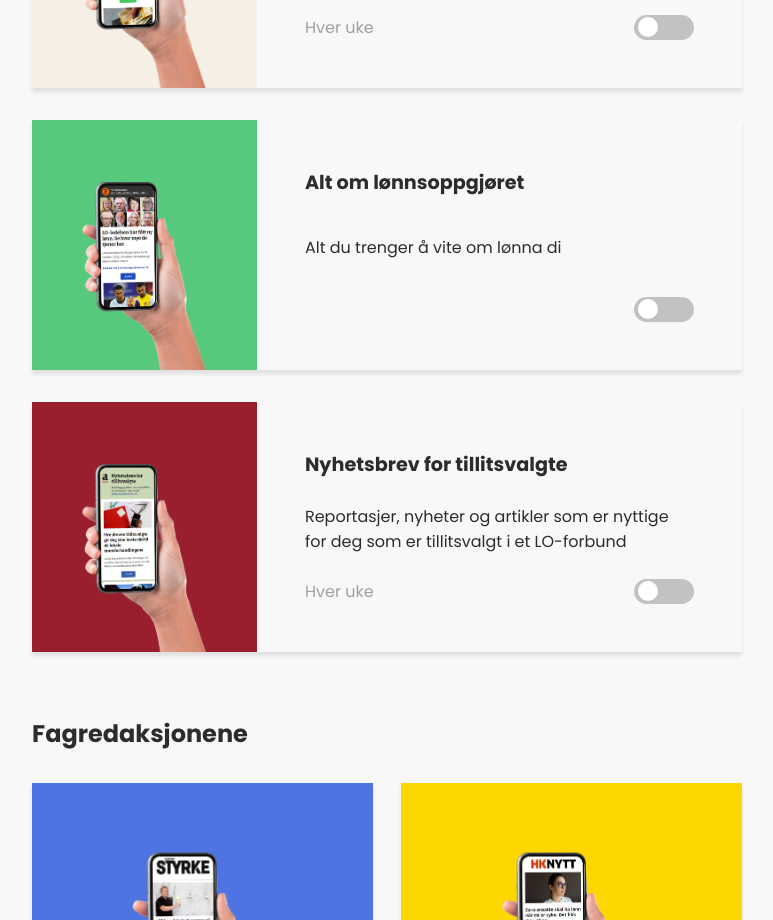
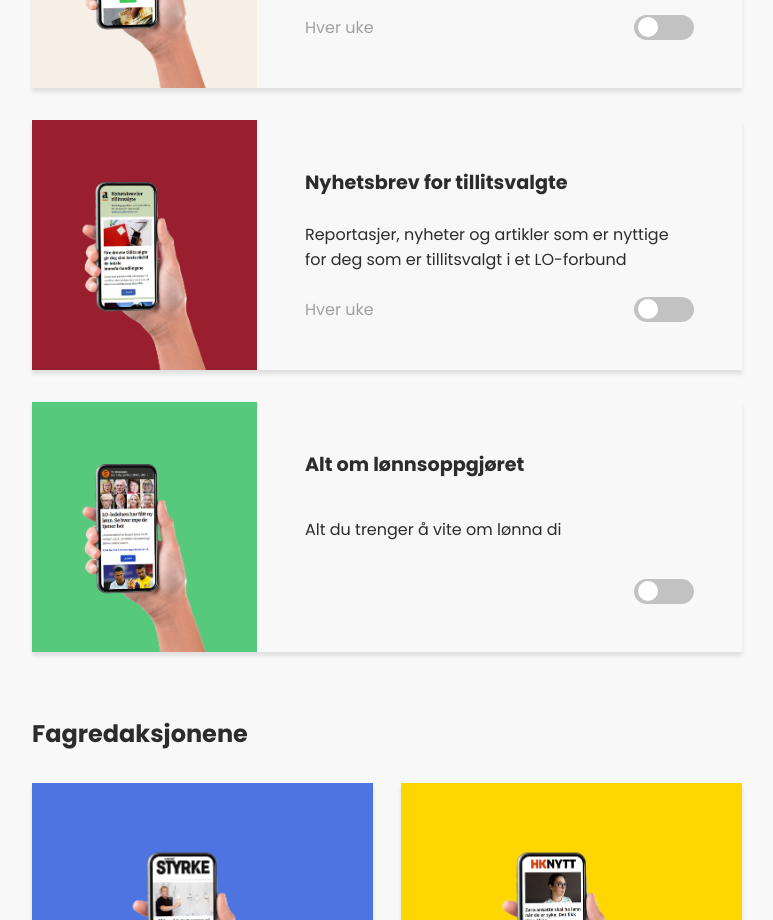
Before and after one commit to Ninuskaninus/FrifagNyhetsbrev, a React (Create React App) app: page / in a window 1280 px wide. Shown: the part 1380-2300 px from the top of the page, without its empty margins (253-1026 px from the left). Built offline with nearby package versions, Linux system fonts and the light colour scheme.

Commit message:
swapped places

```diff
--- a/src/components/frifagSmall/index.jsx
+++ b/src/components/frifagSmall/index.jsx
@@ -32,6 +32,15 @@ export default function Top2() {
             <Checkbox id="39517" text="Hver uke" />
         </CardInfo>
       </Card>
+            <Card>
+        <ImageContainer style={colors[3]}>
+          <Images.Tillitsvalgt />
+        </ImageContainer>
+        <CardInfo>
+          <Descriptions.Tillitsvalgte />
+            <Checkbox id="50709" text="Hver uke" />
+        </CardInfo>
+      </Card>
       <Card>
         <ImageContainer style={colors[2]}>
           <Images.Lonnsoppgjør />
@@ -41,15 +50,7 @@ export default function Top2() {
             <Checkbox id="50708" text="" />
         </CardInfo>
       </Card>
-      <Card>
-        <ImageContainer style={colors[3]}>
-          <Images.Tillitsvalgt />
-        </ImageContainer>
-        <CardInfo>
-          <Descriptions.Tillitsvalgte />
-            <Checkbox id="50709" text="Hver uke" />
-        </CardInfo>
-      </Card>
+
     </>
   )
 }
```
